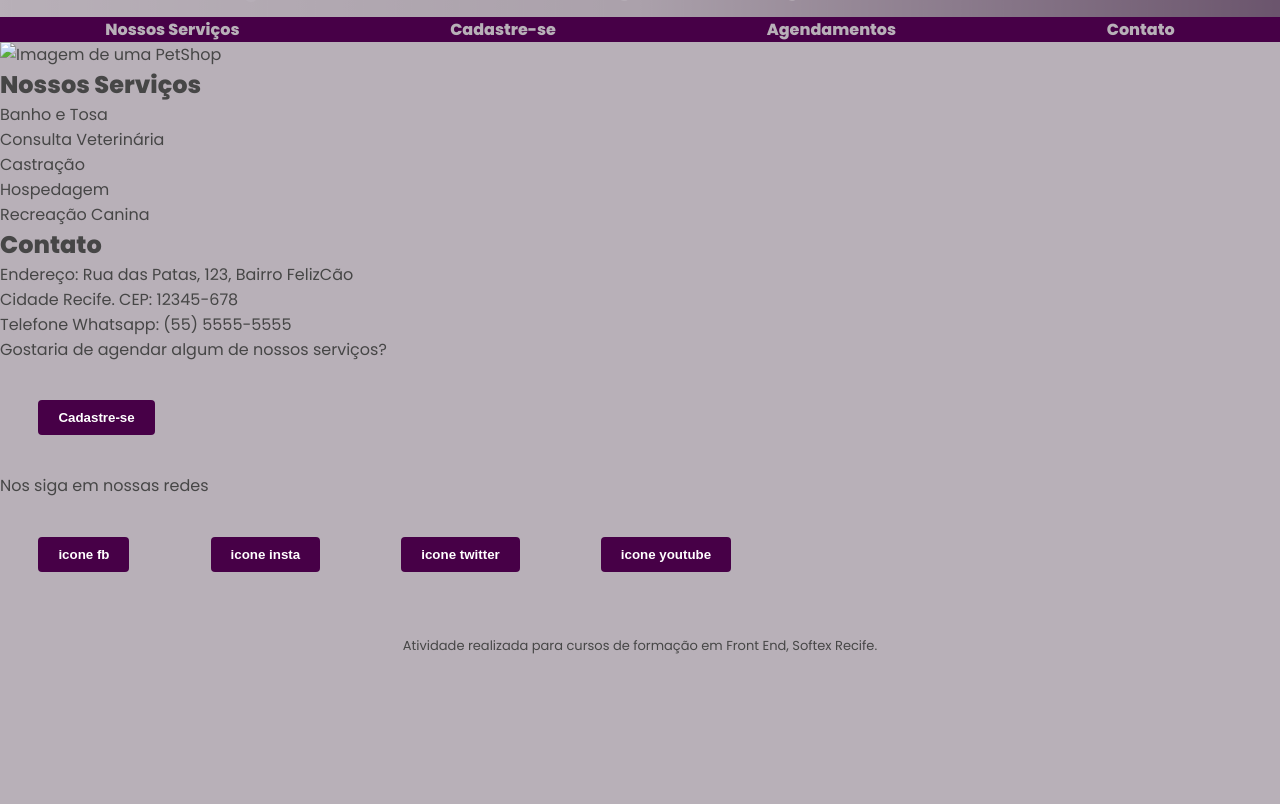
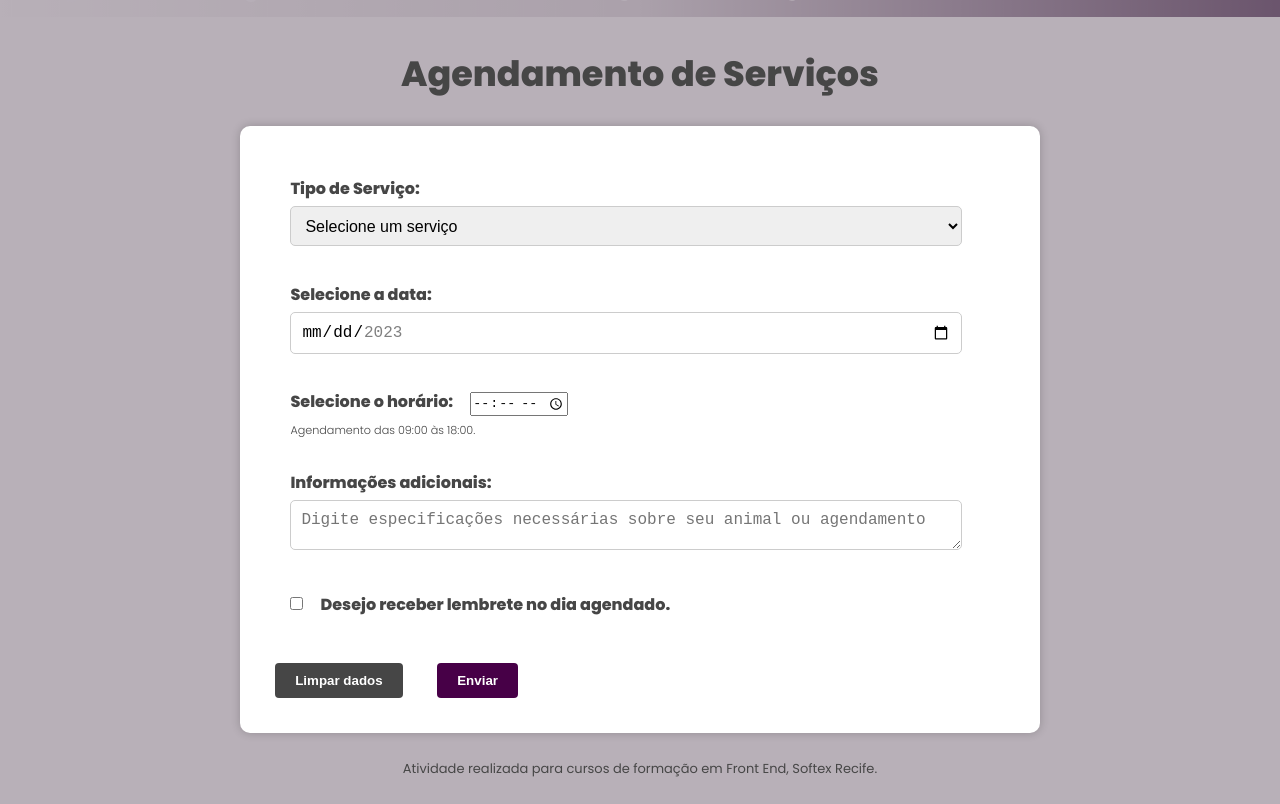
Before and after one commit to luisacs923/TechPatas-Pet-Shop, a plain HTML site: page index.html in a window 1280 px wide. Shown: the part 250-1054 px from the top of the page. Before the commit the page ends 931 px from the top, so only its background shows below. Drawn offline with Linux system fonts and the light colour scheme.

Commit message:
página de agendamento
finalizando o formulário (com a folha de estilo e o script) da página para agendar serviços

```diff
--- a/estilo-cadastro.css
+++ b/estilo-cadastro.css
@@ -117,7 +117,7 @@ button {
   border-radius: 4px;
   font-weight: bold;
   cursor: pointer;
-  align-content: center;
+  margin: 2%;
 }
 
 button:hover {
@@ -131,3 +131,22 @@ button:hover {
 #botaoLimpar:hover {
     background-color: #646464;
 }
+
+.itensFormAgendamento {
+  display: block;
+  margin: 4%;
+}
+
+label p {
+  font-size: 70%;
+  font-weight: 300;
+  margin-top: 1%;
+}
+
+#lembrete {
+  margin-right: 2%;
+}
+
+#hora {
+  margin-left: 2%;
+}
--- a/index.html
+++ b/index.html
@@ -1,63 +1,87 @@
 <!DOCTYPE html>
 <html lang="pt-br">
   <head>
-    <meta charset="UTF-8">
-    <meta name="viewport" content="width=device-width, initial-scale=1.0">
+    <meta charset="UTF-8" />
+    <meta name="viewport" content="width=device-width, initial-scale=1.0" />
     <meta name="application-name" content="Tech Patas Pet Shop" />
-    <meta name="keywords" content="Tech Patas, Pet Shop, Pets, cachorro, cães, gatos, banho e tosa" />
-    <meta name="author" content="Leandro Ricardo, Luisa Correia, Naiara Pazzola, Will Xavier" />
-    <meta name="description" content="Página do Pet Shop Tech Patas, atendimentos e serviços"/>
+    <meta
+      name="keywords"
+      content="Tech Patas, Pet Shop, Pets, cachorro, cães, gatos, banho e tosa"
+    />
+    <meta
+      name="author"
+      content="Leandro Ricardo, Luisa Correia, Naiara Pazzola, Will Xavier"
+    />
+    <meta
+      name="description"
+      content="Página do Pet Shop Tech Patas, atendimentos e serviços"
+    />
     <title>Tech Patas Pet Shop</title>
 
-    <link href="style.css" rel="stylesheet">
+    <link href="estilo-cadastro.css" rel="stylesheet" />
   </head>
   <body>
     <header>
       <div id="banner_inicial">
-             <img id="banner_patinhas" src="imagens/banner_TechPatas.png" alt="Banner com várias patinhas.">
-             <img id="logomarca" src="imagens/logo_TechPatas.png" alt="Logomarca do Petshop TechPatas">
+        <img
+          id="banner_patinhas"
+          src="imagens/banner_TechPatas.png"
+          alt="Banner com várias patinhas."
+        />
+        <img
+          id="logomarca"
+          src="imagens/logo_TechPatas.png"
+          alt="Logomarca do Petshop TechPatas"
+        />
       </div>
-        <nav id="menu">
-            <a href="#nossosservicos">Nossos Serviços</a>
-            <a href="cadastro-cliente.html">Cadastre-se</a>
-            <a href="login.html">Agendamentos</a>
-            <a href="#contato">Contato</a>
-        </nav>
     </header>
-    <section>
-        <img alt="Imagem de uma PetShop">
-    </section>
-    <section>
-        <h2 id="nossosservicos">Nossos Serviços</h2>
-        <div>Banho e Tosa</div>
-        <div>Consulta Veterinária</div>
-        <div>Castração</div>
-        <div>Hospedagem</div>
-        <div>Recreação Canina</div>
-    </section>
-    <section>
-        <h2 id="contato">Contato</h2>
-        <p>Endereço:
-            Rua das Patas, 123, Bairro FelizCão </p>
-        <p>Cidade Recife.
-            CEP: 12345-678</p>
-        <p>Telefone Whatsapp:
-            (55) 5555-5555</p>
-        <p>Gostaria de agendar algum de nossos serviços?</p>
-        <button type="submit" onclick="">Cadastre-se</button>
-        <p>Nos siga em nossas redes</p>
-        <div>
-            <button type="button">icone fb</button>
-            <button type="button">icone insta</button>
-            <button type="button">icone twitter</button>
-            <button type="button">icone youtube</button>
-        </div>
-    </section>
+
+    <h1>Agendamento de Serviços</h1>
+
+    <form id="formularioAgendamento">
+      <label for="servico" class="itensFormAgendamento">
+        Tipo de Serviço:
+        <select id="servico" name="servico" required="required" class="itemObrigatorio">
+          <option value="">Selecione um serviço</option>
+          <option value="banho">Banho e Tosa</option>
+          <option value="consulta">Consulta Veterinária</option>
+          <option value="castrar">Castração</option>
+          <option value="hospedagem">Hospedagem</option>
+          <option value="spacanino">SPA Canino</option>
+        </select>
+      </label>
+
+      <label for="data" class="itensFormAgendamento">
+        Selecione a data:
+        <input id="data" type="date" min="2023-10-17" max="2023-12-30" class="itemObrigatorio" />
+      </label>
+
+      <label for="hora" class="itensFormAgendamento">
+        Selecione o horário:
+        <input id="hora" type="time" min="09:00" max="18:00" required class="itemObrigatorio"/>
+        <p>Agendamento das 09:00 às 18:00.</p>
+      </label>
+
+      <label for="info_adicional" class="itensFormAgendamento">
+        Informações adicionais:
+        <textarea id="info_adicional" name="info_adicional" rows="4" cols="50" placeholder="Digite especificações necessárias sobre seu animal ou agendamento"></textarea>
+      </label>
+
+      <label for="lembrete" class="itensFormAgendamento">
+        <input id="lembrete" type="checkbox" />
+        Desejo receber lembrete no dia agendado.
+      </label>
+
+      <button id="botaoLimpar" type="reset">Limpar dados</button>
+      <button id="botaoEnviar" type="submit" onclick="agendarServiço()">Enviar</button>
+    </form>
+
     <footer>
       <p>
         Atividade realizada para cursos de formação em Front End, Softex Recife.
       </p>
     </footer>
+
+    <script src="script.js"></script>
   </body>
-
 </html>
--- a/script.js
+++ b/script.js
@@ -11,3 +11,12 @@ if (emailInput.value == 'admin@email.com' && senhaInput.value == 'senha'){
     }
 
 }
+
+function agendarServiço() {
+  const teste = document.querySelector(".itemObrigatorio");
+  if (teste.value == "") {
+    alert("Preencha todos os campos obrigatórios.");
+  } else {
+    alert("Você receberá a confirmação do agendamento por e-mail!")
+  }
+}
```
Lines whose indentation alone changed are shown as unchanged.
